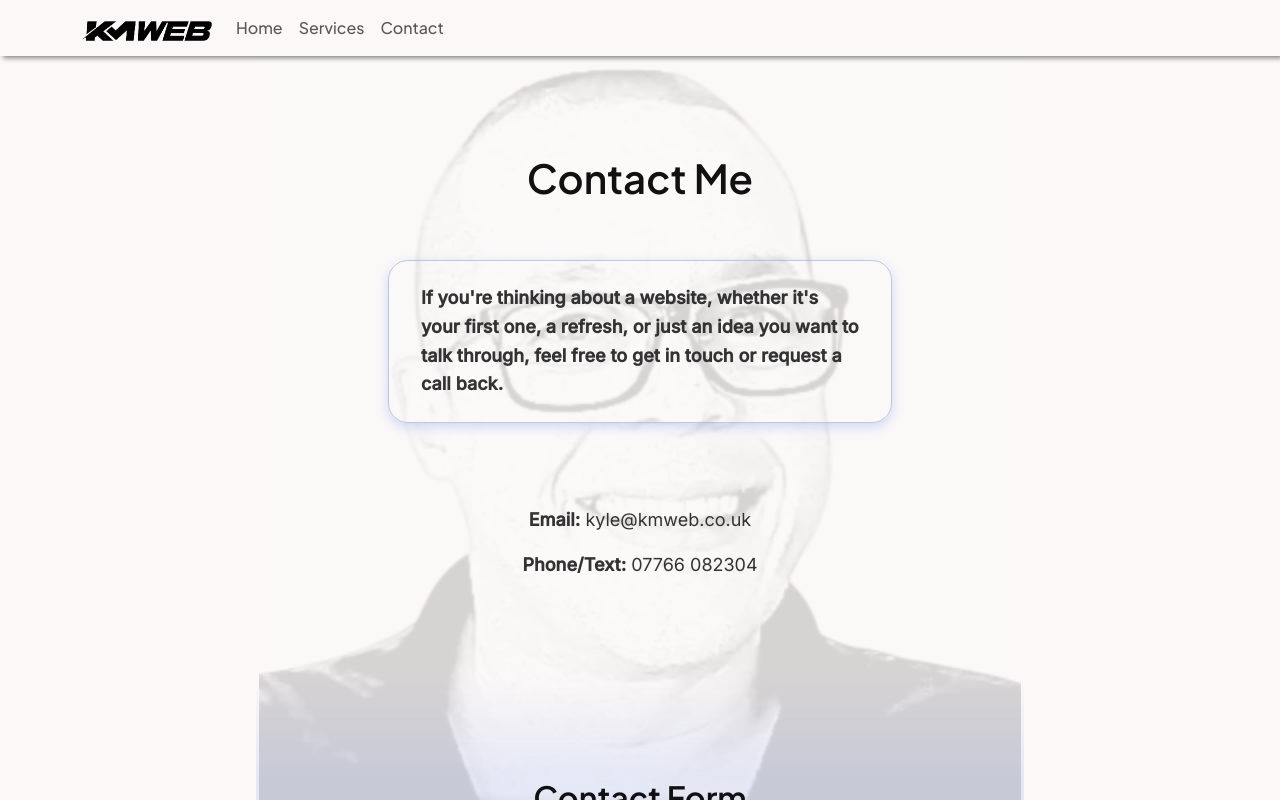
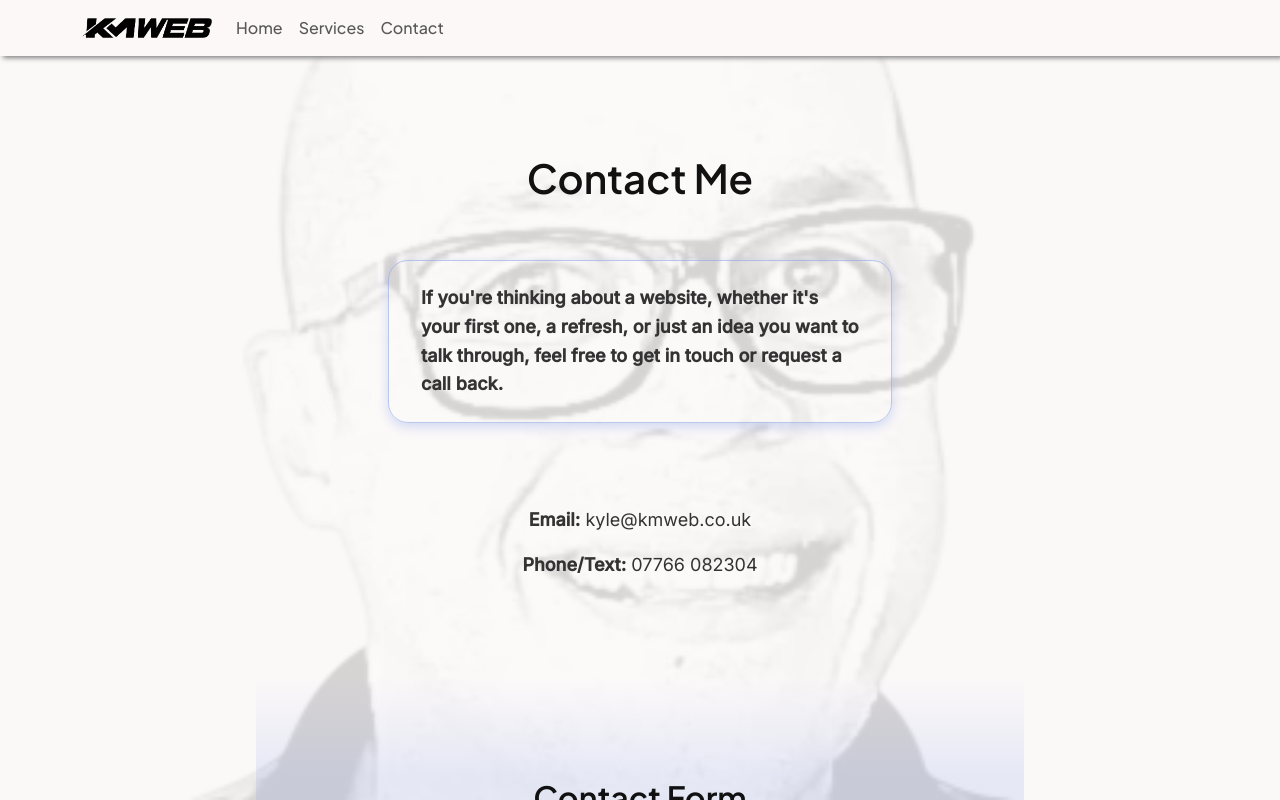
Before and after one commit to KyleMardell/km-web, a Next.js app: page /contact in a window 1280 px wide. Shown: the top 800 px of the page. Built offline with nearby package versions, Linux system fonts and the light colour scheme.

Commit message:
Make further SEO and page load optimisations. Add next-sitemap.

```diff
--- a/package.json
+++ b/package.json
@@ -6,6 +6,7 @@
     "dev": "next dev",
     "build": "next build",
     "start": "next start",
+    "postbuild": "next-sitemap",
     "lint": "eslint"
   },
   "dependencies": {
@@ -13,6 +14,7 @@
     "aos": "^3.0.0-beta.6",
     "bootstrap": "^5.3.8",
     "next": "16.1.3",
+    "next-sitemap": "^4.2.3",
     "react": "19.2.3",
     "react-bootstrap": "^2.10.10",
     "react-dom": "19.2.3",
--- a/src/app/components/HeroSection.js
+++ b/src/app/components/HeroSection.js
@@ -1,12 +1,21 @@
 "use client";
 
 import styles from "./HeroSection.module.css";
+import Image from "next/image";
+import faceImg from "../../../public/images/face.webp";
 
 export default function HeroSection() {
     return (
         <section className={styles.hero}>
             <div className={styles.background}>
-                <div className={styles.backgroundInner} />
+                <Image
+                    src={faceImg}
+                    alt="Background"
+                    fill
+                    style={{ objectFit: "cover", objectPosition: "center" }}
+                    priority
+                />
+                <div className={styles.backgroundOverlay}></div>
             </div>
         </section>
     );
--- a/src/app/components/HeroSection.module.css
+++ b/src/app/components/HeroSection.module.css
@@ -1,56 +1,14 @@
-/* hero section */
-.hero {
-    position: fixed;
-    inset: 0;
-    height: 100vh;
-    width: 100%;
-    z-index: 0;
-    overflow: hidden;
-}
-
-/* background wrapper */
 .background {
     position: absolute;
     inset: 0;
     display: flex;
     justify-content: center;
-    background: var(--background);
+    overflow: hidden;
 }
 
-/* actual image layer */
-.backgroundInner {
-    position: relative;
-    width: 100%;
-    height: 100%;
-    max-width: 51.5vw;
-    background-image: url("../../../public/images/face.webp");
-    background-size: cover;
-    background-position: center;
-    background-repeat: no-repeat;
-}
-
-/* overlay */
-.backgroundInner::after {
-    content: "";
+.backgroundOverlay {
     position: absolute;
     inset: 0;
     background: rgba(252, 248, 248, 0.85);
+    z-index: 1;
 }
-
-@media (max-width: 2220px) {
-    .backgroundInner {
-        max-width: 59.5vw;
-    }
-}
-
-@media (max-width: 1200px) {
-    .backgroundInner {
-        max-width: 78vw;
-    }
-}
-
-@media (max-width: 560px) {
-    .backgroundInner {
-        max-width: 100vw;
-    }
-}
--- a/src/app/components/NavBar.js
+++ b/src/app/components/NavBar.js
@@ -1,24 +1,51 @@
-"use client"
+"use client";
 
 import React from "react";
 import { Nav, Navbar, Container } from "react-bootstrap";
 import useClickOutsideToggle from "../hooks/useClickOutsideToggle";
 import styles from "./NavBar.module.css";
+import Image from "next/image";
 
 const NavBar = () => {
-
-    const { expanded, setExpanded, ref} = useClickOutsideToggle();
+    const { expanded, setExpanded, ref } = useClickOutsideToggle();
 
     return (
-        <Navbar expanded={expanded} ref={ref} className={styles.NavBar} expand="lg" fixed="top">
+        <Navbar
+            expanded={expanded}
+            ref={ref}
+            className={styles.NavBar}
+            expand="lg"
+            fixed="top">
             <Container>
-                <Navbar.Brand className={styles.Brand} href="#home"><img alt="km web logo" src="/images/kmweb-logo.webp" width="130" height="20" /></Navbar.Brand>
-                <Navbar.Toggle onClick={() => setExpanded(!expanded)} aria-controls="basic-navbar-nav" className={`${styles.DropIcon}`} />
+                <Navbar.Brand className={styles.Brand} href="/">
+                    <Image
+                        src="/images/kmweb-logo.webp"
+                        alt="KM Web logo"
+                        width={130}
+                        height={20}
+                        priority
+                    />
+                </Navbar.Brand>
+                <Navbar.Toggle
+                    onClick={() => setExpanded(!expanded)}
+                    aria-controls="basic-navbar-nav"
+                    className={`${styles.DropIcon}`}
+                />
                 <Navbar.Collapse id="basic-navbar-nav" className="text-center">
                     <Nav className="me-auto">
-                        <Nav.Link href="/" onClick={() => setExpanded(false)}>Home</Nav.Link>
-                        <Nav.Link href="/services" onClick={() => setExpanded(false)}>Services</Nav.Link>
-                        <Nav.Link href="/contact" onClick={() => setExpanded(false)}>Contact</Nav.Link>
+                        <Nav.Link href="/" onClick={() => setExpanded(false)}>
+                            Home
+                        </Nav.Link>
+                        <Nav.Link
+                            href="/services"
+                            onClick={() => setExpanded(false)}>
+                            Services
+                        </Nav.Link>
+                        <Nav.Link
+                            href="/contact"
+                            onClick={() => setExpanded(false)}>
+                            Contact
+                        </Nav.Link>
                     </Nav>
                 </Navbar.Collapse>
             </Container>
--- a/src/app/components/NavBar.module.css
+++ b/src/app/components/NavBar.module.css
@@ -1,6 +1,6 @@
 .NavBar {
     box-shadow: 3px 2px 5px gray;
-    background: #FCF8F8;
+    background: #fcf8f8;
     font-family: var(--font-heading);
 }
 
@@ -10,6 +10,11 @@
 }
 
 .Brand {
-    font-weight: 800;
-    text-shadow: 2px 2px 2px lightgray;
+    display: flex;
+    align-items: center;
+    height: 40px;
 }
+
+.Brand img {
+    display: block;
+}
--- a/src/app/layout.js
+++ b/src/app/layout.js
@@ -20,7 +20,7 @@ const jakarta = Plus_Jakarta_Sans({
 });
 
 export const metadata = {
-    metadataBase: new URL("https://kylemardell.me"),
+    metadataBase: new URL("https://kmweb.co.uk"),
     robots: {
         index: true,
         follow: true,
@@ -35,7 +35,7 @@ export const metadata = {
         title: "Kyle Mardell | Freelance Web Developer in Manchester",
         description:
             "I design and build custom websites for small and local businesses. Based in Manchester, I handle everything from setup and hosting to launch and support.",
-        url: "https://kylemardell.me",
+        url: "https://kmweb.co.uk",
         siteName: "Kyle Mardell",
         locale: "en_GB",
         type: "website",
```
Also changed, not shown: next-sitemap.config.js (added, +18 -0 lines), src/app/services/page.js (+4 -4 lines), 1 other file (tests, documents, lock files or other folders).
